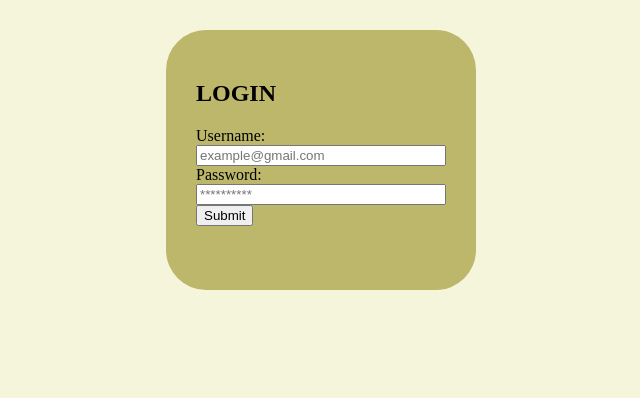
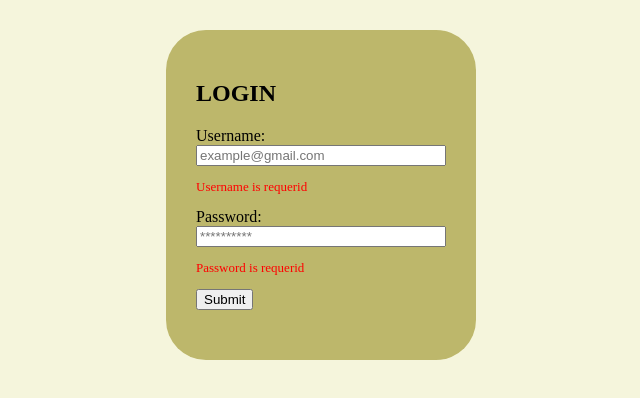
Before and after one commit to vespinozagallegos/DEMO-M3-C10-ReactForms, a React (Vite) app in the folder Clase 10 React Forms/: page / in a window 1280 px wide. Shown: the top 398 px of the page, without its empty margins (319-959 px from the left). Built offline with nearby package versions, Linux system fonts and the light colour scheme.

Commit message:
Se agrega un renderizado condicional para el msje de error, falta una logica para que aparezca solo si hay error y no de una

```diff
--- a/Clase 10 React Forms/src/App.jsx
+++ b/Clase 10 React Forms/src/App.jsx
@@ -81,6 +81,8 @@ function App() {
         onChange={handleInputChange}
 
         />
+        {/* agregar una lógica para que el msje solo aparezca luego de hacer click en submit y el campo está vacío */}
+        {errors.username && <p className={styles.errorMessage} > {errors.username} </p>}
       </div>
 
       <div>
@@ -94,6 +96,7 @@ function App() {
         // !Bindeo de la funcion con el input
         onChange={handleInputChange}
         />
+        {errors.password && <p className={styles.errorMessage}> {errors.password} </p>}
       </div>
       <button>Submit</button>
     </form>
--- a/Clase 10 React Forms/src/App.module.css
+++ b/Clase 10 React Forms/src/App.module.css
@@ -16,7 +16,7 @@ body {
 .container {
     background-color: darkkhaki;
     width: 250px;
-    height: 200px;
+    height: 270px;
     border-radius: 40px;
 
     padding: 30px;
@@ -28,3 +28,8 @@ h2, div {
     flex-direction: column;
     justify-content: center;
 }
+
+.errorMessage {
+    color: red;
+    font-size: small;
+}
```
